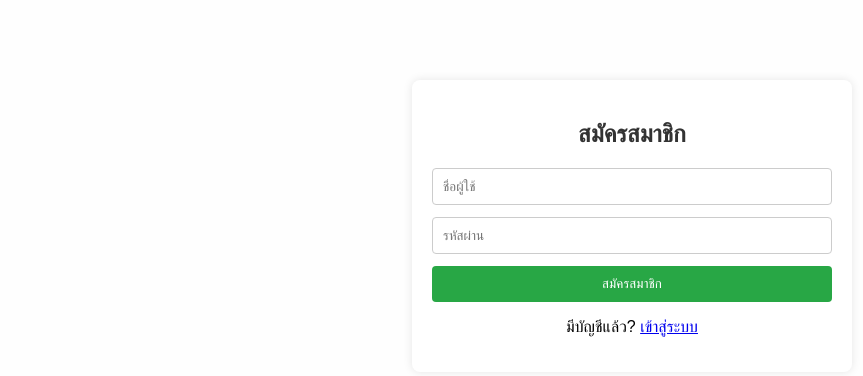
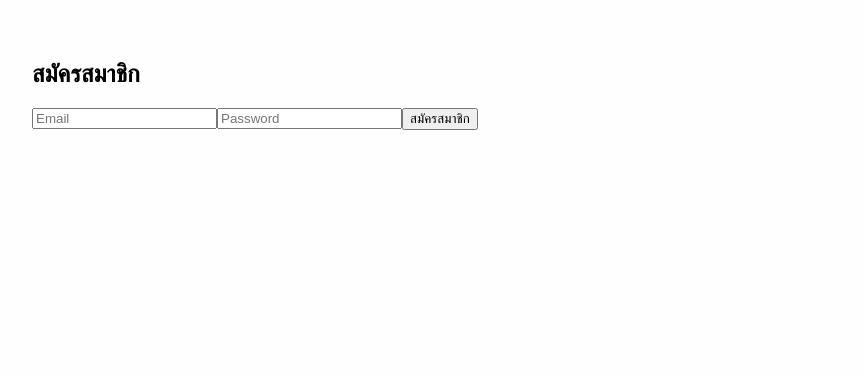
Before and after one commit to Setsukun1997/Food-order-sim, a React (Vite) app in the folder frontend/: page /signup in a window 1280 px wide. Shown: the top 376 px of the page, without its empty margins (8-871 px from the left). Built offline with nearby package versions, Linux system fonts and the light colour scheme.

Commit message:
Update Signup.jsx

```diff
--- a/frontend/src/pages/Signup.jsx
+++ b/frontend/src/pages/Signup.jsx
@@ -1,111 +1,31 @@
-import React, { useState } from 'react';
-import { useNavigate, Link } from 'react-router-dom';
+import { useState } from 'react';
+import { useNavigate } from 'react-router-dom';
 
 export default function Signup() {
-  const [username, setUsername] = useState('');
+  const [email, setEmail] = useState('');
   const [password, setPassword] = useState('');
-  const [errorMsg, setErrorMsg] = useState('');
   const navigate = useNavigate();
 
-  const handleSignup = async (e) => {
-    e.preventDefault();
-    setErrorMsg('');
-
-    if (!username || !password) {
-      setErrorMsg('กรุณากรอกชื่อผู้ใช้และรหัสผ่าน');
-      return;
-    }
-
-    try {
-      const res = await fetch('https://food-order-backend-b401.onrender.com/api/auth/signup', {
-        method: 'POST',
-        headers: { 'Content-Type': 'application/json' },
-        body: JSON.stringify({ username, password, role: 'user' })
-      });
-
-      const data = await res.json();
-
-      if (!res.ok) {
-        setErrorMsg(data.error || 'สมัครไม่สำเร็จ');
-        return;
-      }
-
-      alert('✅ สมัครสมาชิกสำเร็จ!');
-      navigate('/');
-    } catch (err) {
-      console.error(err);
-      setErrorMsg('เกิดข้อผิดพลาดในการเชื่อมต่อ');
+  const handleSignup = async () => {
+    const res = await fetch('https://food-order-backend-8adl.onrender.com/api/auth/register', {
+      method: 'POST',
+      headers: { 'Content-Type': 'application/json' },
+      body: JSON.stringify({ email, password })
+    });
+    const data = await res.json();
+    if (data.message === 'User registered') {
+      navigate('/login');
+    } else {
+      alert('สมัครสมาชิกไม่สำเร็จ');
     }
   };
 
   return (
-    <div style={styles.container}>
-      <h2 style={styles.title}>สมัครสมาชิก</h2>
-      <form onSubmit={handleSignup} style={styles.form}>
-        <input
-          type="text"
-          placeholder="ชื่อผู้ใช้"
-          value={username}
-          onChange={(e) => setUsername(e.target.value)}
-          style={styles.input}
-        />
-        <input
-          type="password"
-          placeholder="รหัสผ่าน"
-          value={password}
-          onChange={(e) => setPassword(e.target.value)}
-          style={styles.input}
-        />
-        <button type="submit" style={styles.button}>สมัครสมาชิก</button>
-      </form>
-      {errorMsg && <p style={styles.error}>{errorMsg}</p>}
-      <p style={styles.link}>
-        มีบัญชีแล้ว? <Link to="/">เข้าสู่ระบบ</Link>
-      </p>
+    <div>
+      <h2>สมัครสมาชิก</h2>
+      <input placeholder="Email" value={email} onChange={e => setEmail(e.target.value)} />
+      <input placeholder="Password" type="password" value={password} onChange={e => setPassword(e.target.value)} />
+      <button onClick={handleSignup}>สมัครสมาชิก</button>
     </div>
   );
 }
-
-const styles = {
-  container: {
-    maxWidth: '400px',
-    margin: '40px auto',
-    padding: '20px',
-    backgroundColor: '#fff',
-    borderRadius: '8px',
-    boxShadow: '0 0 10px rgba(0,0,0,0.1)',
-    fontFamily: 'sans-serif'
-  },
-  title: {
-    textAlign: 'center',
-    marginBottom: '20px',
-    color: '#333'
-  },
-  form: {
-    display: 'flex',
-    flexDirection: 'column'
-  },
-  input: {
-    padding: '10px',
-    marginBottom: '12px',
-    borderRadius: '4px',
-    border: '1px solid #ccc'
-  },
-  button: {
-    padding: '10px',
-    backgroundColor: '#28a745',
-    color: '#fff',
-    border: 'none',
-    borderRadius: '4px',
-    cursor: 'pointer'
-  },
-  error: {
-    color: 'red',
-    marginTop: '10px',
-    textAlign: 'center'
-  },
-  link: {
-    marginTop: '16px',
-    textAlign: 'center'
-  }
-};
```
